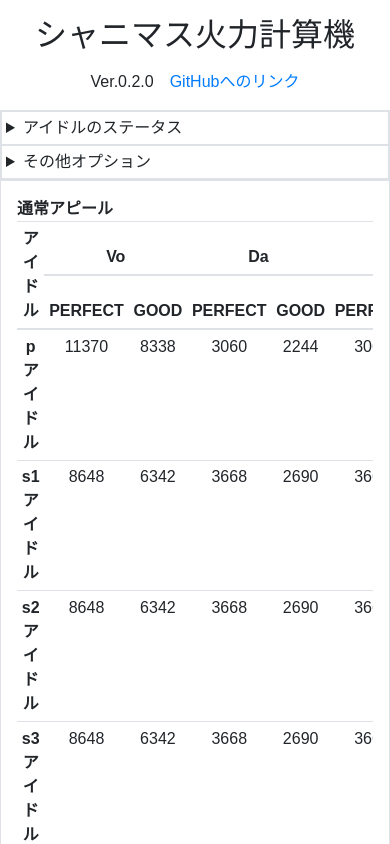
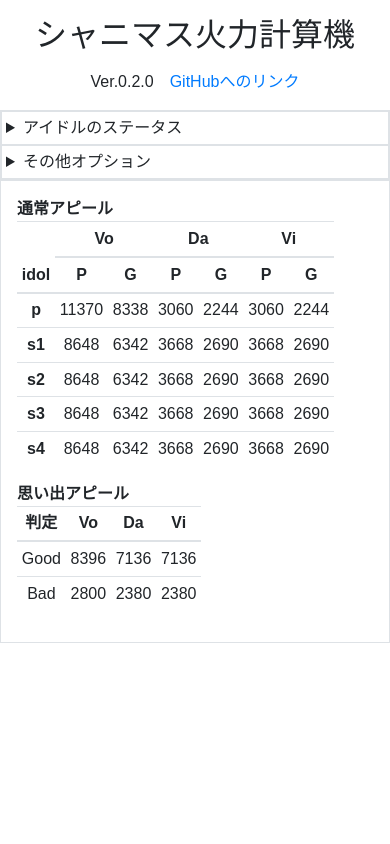
Before and after one commit to YSRKEN/shiny_damage_calculator, a React (Create React App) app in the folder shiny-damage-calculator/: page / in a window 390 px wide. Shown: the top 844 px of the page. Built offline with nearby package versions, Linux system fonts and the light colour scheme.

Commit message:
スマホ向けに表示をコンパクトにする機能を搭載した

```diff
--- a/shiny-damage-calculator/src/component/DamageResult.tsx
+++ b/shiny-damage-calculator/src/component/DamageResult.tsx
@@ -3,6 +3,11 @@ import { calcMemorialDamage, calcNormalDamage } from 'src/simulator';
 import { AppealTarget } from 'src/state';
 import { range } from 'src/utility';
 import { AppContext } from './App';
+
+const isPC = () => window.innerWidth >= 768;
+const perfectLabel = () => isPC() ? 'PERFECT' : 'P';
+const goodLabel = () => isPC() ? 'GOOD' : 'G';
+const idolWord = () => isPC() ? 'アイドル' : '';
 
 const DamageResult: React.FC = () => {
 	const context = React.useContext(AppContext);
@@ -24,24 +29,25 @@ const DamageResult: React.FC = () => {
 		<table className='table table-responsive text-center table-sm'>
 			<thead>
 				<tr>
-					<th scope='col' rowSpan={2}>アイドル</th>
+					<th scope='col' rowSpan={2}>{isPC() ? 'アイドル' : 'idol'}</th>
 					<th scope='col' colSpan={2}>Vo</th>
 					<th scope='col' colSpan={2}>Da</th>
 					<th scope='col' colSpan={2}>Vi</th>
 				</tr>
 				<tr>
-					<th scope='col'>PERFECT</th>
-					<th scope='col'>GOOD</th>
-					<th scope='col'>PERFECT</th>
-					<th scope='col'>GOOD</th>
-					<th scope='col'>PERFECT</th>
-					<th scope='col'>GOOD</th>
+					<th scope='col'>{perfectLabel()}</th>
+					<th scope='col'>{goodLabel()}</th>
+					<th scope='col'>{perfectLabel()}</th>
+					<th scope='col'>{goodLabel()}</th>
+					<th scope='col'>{perfectLabel()}</th>
+					<th scope='col'>{goodLabel()}</th>
 				</tr>
 			</thead>
 			<tbody>
 			{
+
 				range(5).map(index => {
-					const idolName = index === 0 ? 'pアイドル' : `s${index}アイドル`;
+					const idolName = index === 0 ? `p${idolWord()}` : `s${index}${idolWord()}`;
 					return (<tr key={index}>
 						<th scope='row'>{idolName}</th>
 						<td>{normalDamage[index][0][0]}</td>
```
